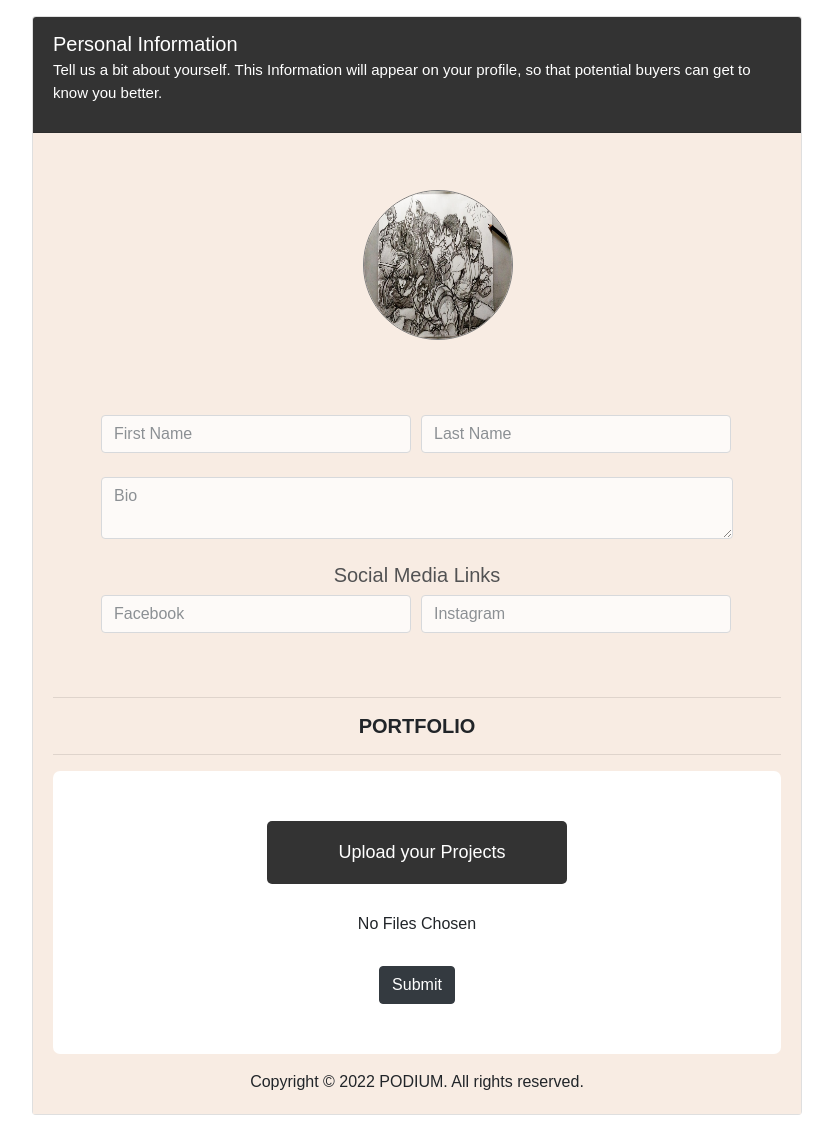
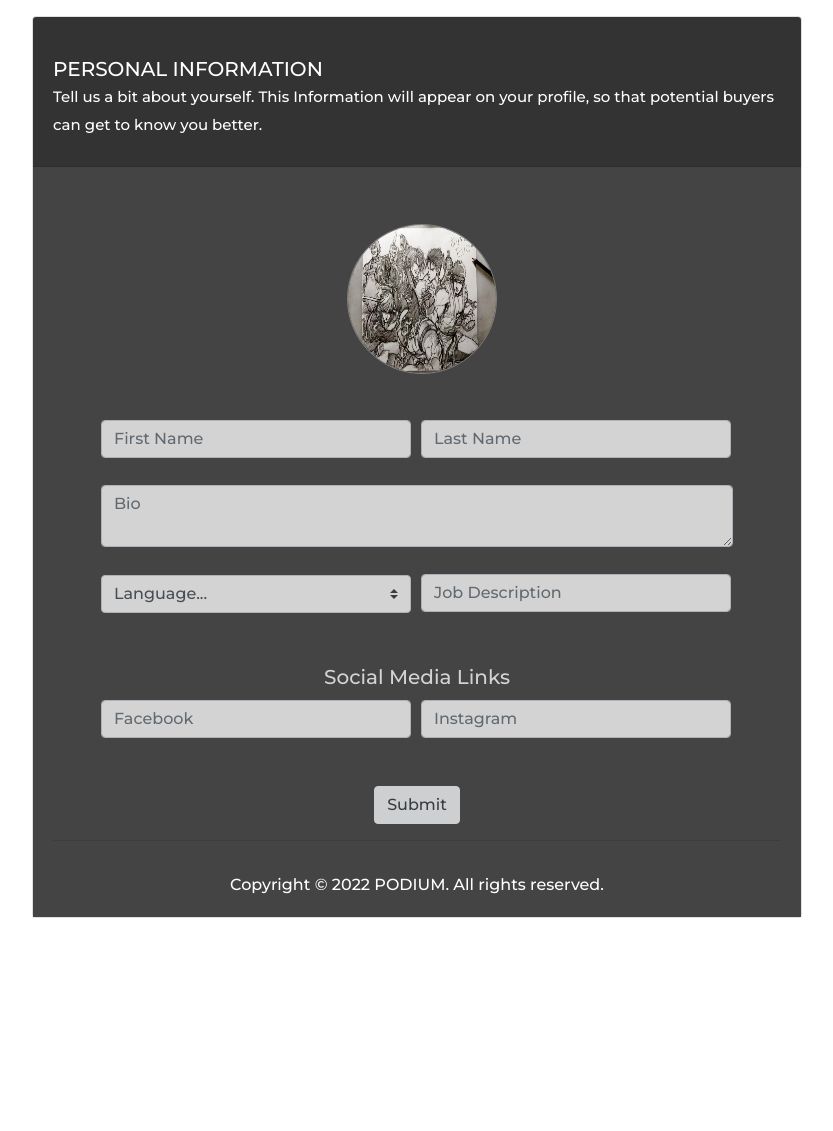
Before and after one commit to WebsiteLive/PODIUMG5, a PHP site: page /profileinfo.html in a window 1280 px wide. Shown: the whole page, without its empty margins (223-1056 px from the left). After the commit the page ends 918 px from the top, so only its background shows below. Run offline with PHP 8.4, Linux system fonts and the light colour scheme; some libraries are stand-ins or nearby versions.

Commit message:
adjustments

```diff
--- a/profileinfo.css
+++ b/css/profileinfo.css
@@ -1,3 +1,4 @@
+@import url('https://fonts.googleapis.com/css2?family=Montserrat:wght@300;500;700&display=swap');
 *{
     font-family: montserrat, sans-serif;
 }
@@ -7,7 +8,9 @@
 }
 .card-header{
     font-size: 20px;
+    line-height: 1.7rem;
     color: #fff;
+    text-transform: uppercase;
 }
 .container-fluid{
     margin-top: 1rem;
@@ -15,6 +18,7 @@
 .font{
     font-size: 15px;
     font-weight: normal;
+    text-transform: none;
 }
 /**CHOOSE PROFILE PIC**/
 
@@ -28,7 +32,7 @@
     overflow: hidden;
     border: 1px solid grey;
     margin-top: 7rem;
-    margin-left: 12rem;
+    margin-left: 10rem;
     z-index: 2;
 }
 #photo{
@@ -59,6 +63,10 @@
 
 form{
     opacity: 77%;
+    margin-top: -2rem;
+}
+form .form-control{
+    margin-top: 3px;
 }
 form .form-control:focus{
     border-color: #65453A;
@@ -66,7 +74,7 @@ form .form-control:focus{
   }
 
 .container{
-    background-color: #ffffff;
+    background-color: #fff;
     width: 60%;
     min-width: 450px;
     position: relative;
--- a/profileinfo.html
+++ b/profileinfo.html
@@ -4,22 +4,23 @@
     <meta charset="UTF-8">
     <meta http-equiv="X-UA-Compatible" content="IE=edge">
     <meta name="viewport" content="width=device-width, initial-scale=1.0">
-    <link rel="stylesheet" href="profileinfo.css">
+    <link rel="stylesheet" href="css/profileinfo.css">
     <link rel="stylesheet" href="bootstrap/css/bootstrap.css">
     <script src="https://ajax.googleapis.com/ajax/libs/jquery/2.1.1/jquery.min.js"></script>
-    <title>Document</title>
+    <title>Personal Information</title>
 </head>
 <body>
     <!--CONTAINER-->
     <div class="container-fluid" style="max-width: 50rem; margin-bottom: 1rem;">
         <div class="card">
             <div class="card-header" style="background-color:#333;">
+            <br>
             Personal Information
             <p class="font">Tell us a bit about yourself. This Information will appear on your profile, so that potential buyers can get to know you better.
 
             </p>
             </div>
-            <div class="card-body text-center" style="background-color: #f8ece3;">
+            <div class="card-body text-center" style="background-color: #444;">
 
                 <center>
                 <div class="profile-pic-div">
@@ -34,48 +35,52 @@
                 <form>
                     <div class="form-row" style="padding-left: 3rem;">
                         <div class="col" style="max-width: 20rem;">
-                            <input type="text" class="form-control" id="FN" placeholder="First Name">
+                            <input type="text" class="form-control" id="FN" placeholder="First Name" required>
                         </div>
                         <div class="col" style="max-width: 20rem;">
-                            <input type="text" class="form-control" id="LN" placeholder="Last Name">
+                            <input type="text" class="form-control" id="LN" placeholder="Last Name" required>
                         </div>
                     </div>
                     <br>
                     <div class="input-group" style="padding-left: 3rem;">
-                        <textarea class="form-control" style="max-width: 39.5rem;" aria-label="With textarea" placeholder="Bio"></textarea>
+                        <textarea class="form-control" style="max-width: 39.5rem;" aria-label="With textarea" placeholder="Bio" required></textarea>
                     </div>
                     <br>
-
-                <!--SOCMED LINKS-->
-                    <h5>Social Media Links</h5>
                     <div class="form-row" style="padding-left: 3rem;">
                         <div class="col" style="max-width: 20rem;">
-                            <input type="text" class="form-control" id="facebook" placeholder="Facebook">
+                            <select class="custom-select my-1 mr-sm-2" id="inlineFormCustomSelectPref" required>
+                                <option selected>Language...</option>
+                                <option value="1">Tagalog</option>
+                                <option value="2">English</option>
+                                <option value="3">Waray</option>
+                                <option value="4">Hiligaynon (Ilonggo)</option>
+                                <option value="5">Bicol</option>
+                                <option value="6">Cebuano</option>
+                              </select>
+                        </div>
+                        <div class="col" style="max-width: 20rem;">
+                            <input type="text" class="form-control" id="JobDesc" placeholder="Job Description" required>
+                        </div>
+                    </div>
+                    <br>
+                    <br>
+                    <!--SOCMED LINKS-->
+                    <h5 style="color: #fff;">Social Media Links</h5>
+                    <div class="form-row" style="padding-left: 3rem;">
+                        <div class="col" style="max-width: 20rem;">
+                            <input type="text" class="form-control" id="facebook" placeholder="Facebook" required>
                         </div>
                         <div class="col" style="max-width: 20rem;">
                             <input type="text" class="form-control" id="instagram" placeholder="Instagram">
                         </div>
                     </div>
-                </form>
                 <br>
                 <br>
-                <hr>
-
-                <!--PORTFOLIO-->
-                <h5 style="font-weight: bold;">PORTFOLIO</h5>
-                <hr>
-
-                <div class="container">
-                    <input type="file" id="file-input" accept="image/png, image/jpeg" onchange="preview()" multiple>
-                    <label for="file-input">
-                        <i class="fas fa-upload"></i> &nbsp; Upload your Projects
-                    </label>
-                    <p id="num-of-files">No Files Chosen</p>
-                    <div id="images"></div>
-
-                    <button class="btn btn-dark" type="submit">Submit</button>
+                    <input class="btn btn-light text-dark" type="submit" value="Submit">
+                </form>
+                    <hr>
+                <p class="card-text" style="padding-top: 1rem; color: #fff;">Copyright © 2022 PODIUM. All rights reserved.</p>
                 </div>
-                <p class="card-text" style="padding-top: 1rem;">Copyright © 2022 PODIUM. All rights reserved.</p>
             </div>
         </div>
     </div>
```
